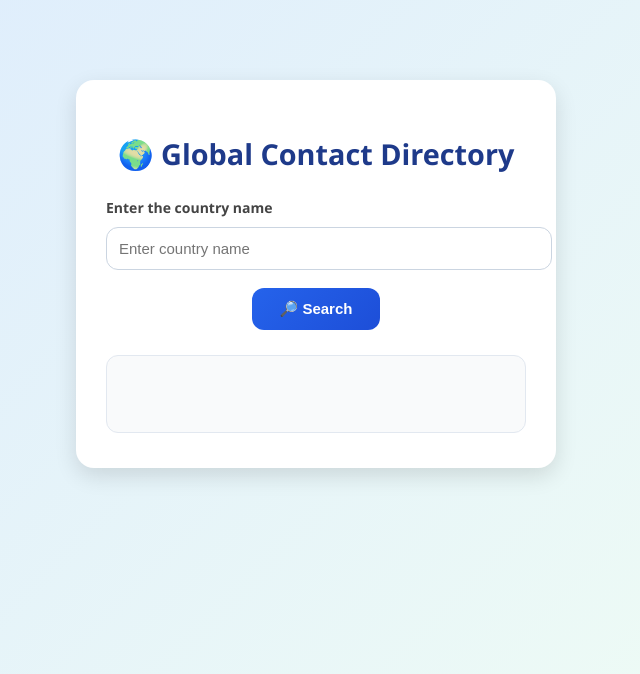
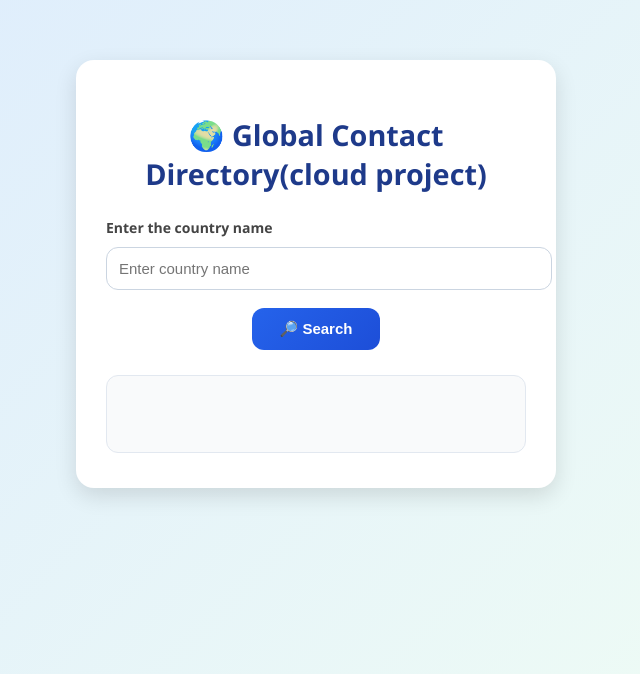
Before and after one commit to parijagtap21/globe, a plain HTML site: page index.html in a window 1280 px wide. Shown: the part 126-800 px from the top of the page, without its empty margins (324-964 px from the left). Drawn offline with Linux system fonts and the light colour scheme.

Commit message:
Added new content

```diff
--- a/index.html
+++ b/index.html
@@ -8,7 +8,7 @@
 <body>
 
   <div class="container">
-    <h1>🌍 Global Contact Directory</h1>
+    <h1>🌍 Global Contact Directory(cloud project)</h1>
     <label for="countryInput" class="instruction">Enter the country name </label>
     <input type="text" id="countryInput" placeholder="Enter country name">
     <button onclick="searchContact()">🔎 Search</button>
```
